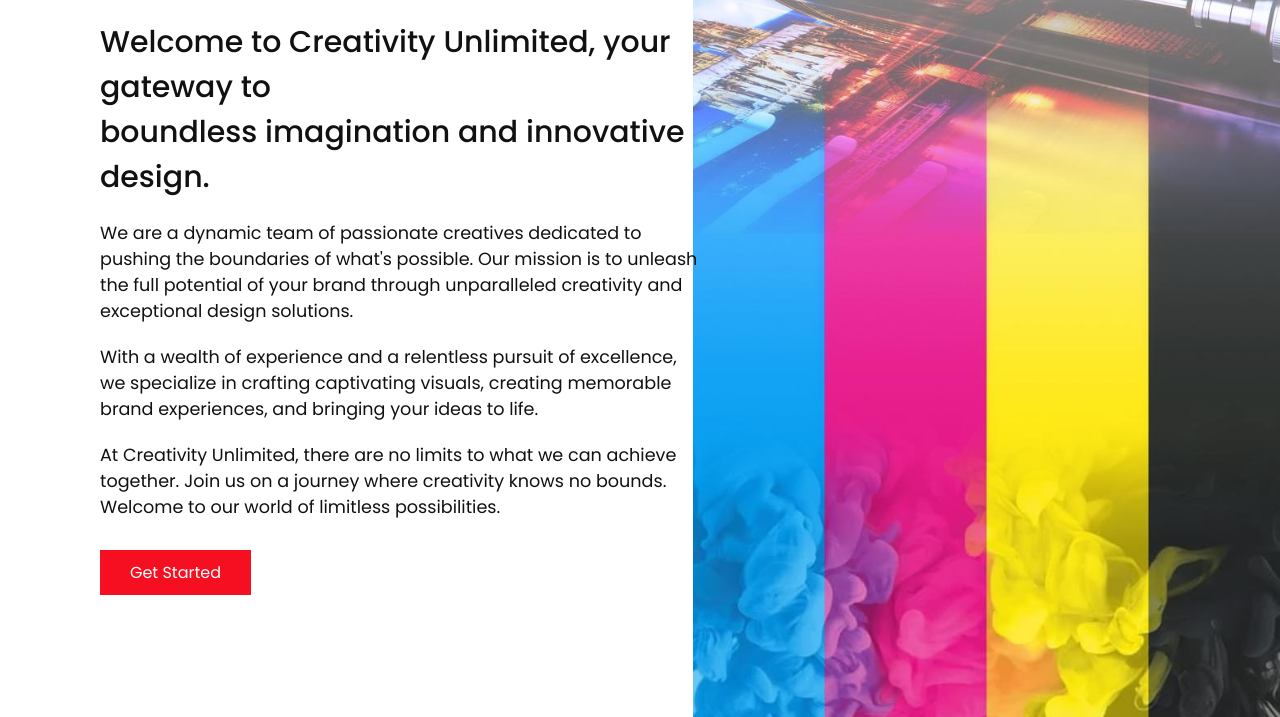
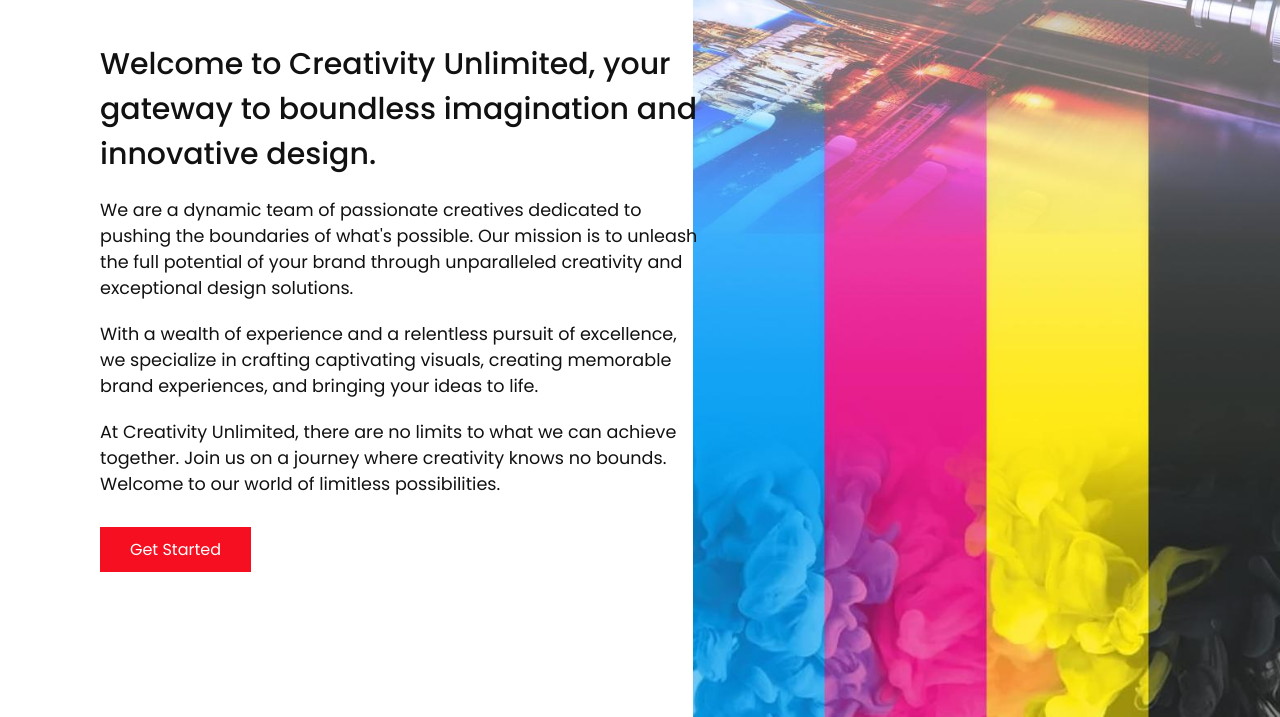
Before and after one commit to HerrWal/Creative-Agency-Website, a plain HTML site: page index.html in a window 1280 px wide. Shown: the part 83-800 px from the top of the page. Drawn offline with Linux system fonts and the light colour scheme.

Commit message:
Update index.html

```diff
--- a/index.html
+++ b/index.html
@@ -55,7 +55,7 @@
        <section class="home">
          <img src="images/home-img.jpg" alt="" class="home-img">
          <div class="home-content">
-             <h1>Welcome to Creativity Unlimited, your gateway to <br> boundless imagination and innovative design.</h1>
+             <h1>Welcome to Creativity Unlimited, your gateway to boundless imagination and innovative design.</h1>
              <p>
                 We are a dynamic team of passionate creatives dedicated to pushing the boundaries of what's possible. Our mission is to unleash the full potential of your brand through unparalleled creativity and exceptional design solutions.
              </p>
```
